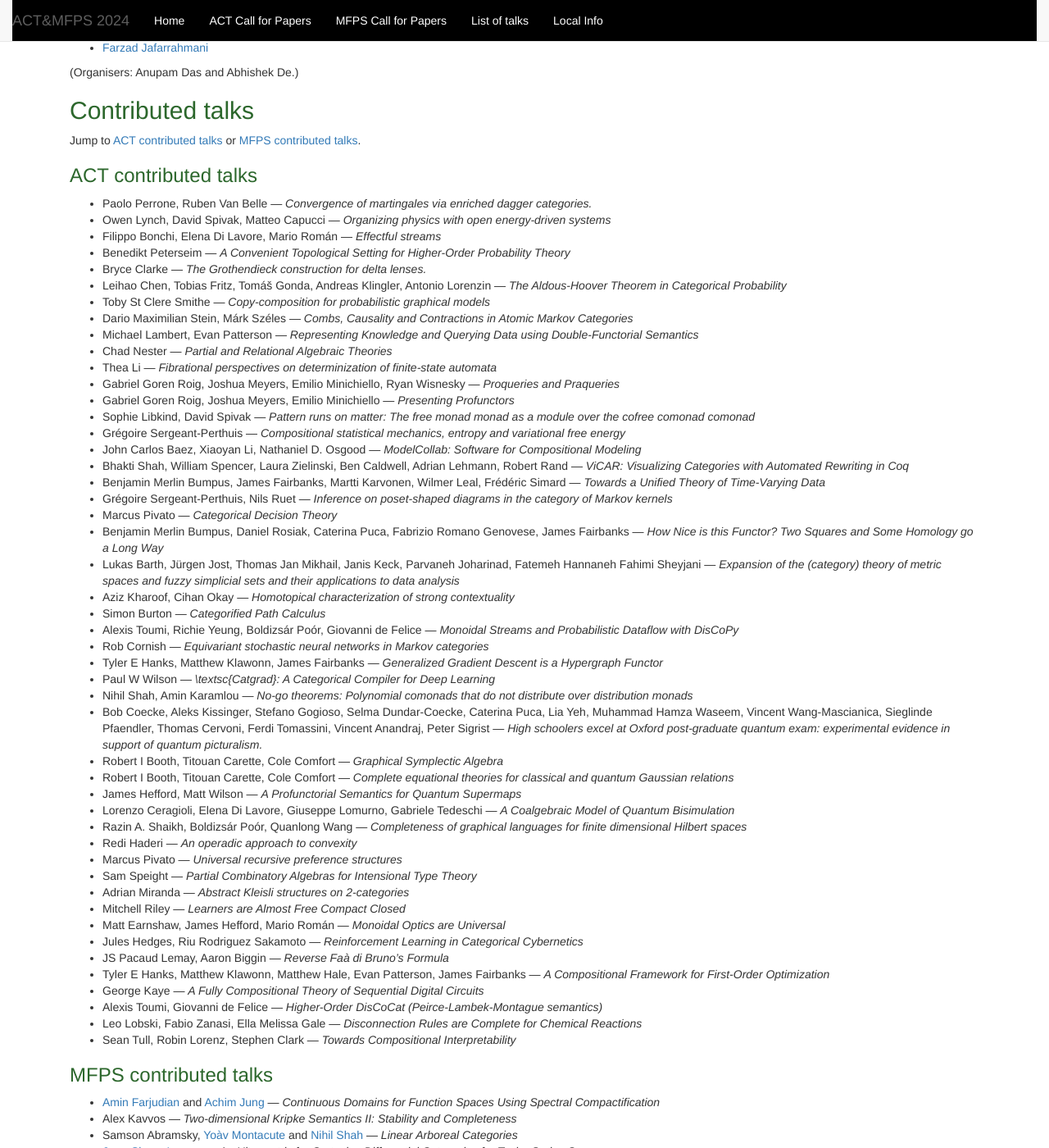
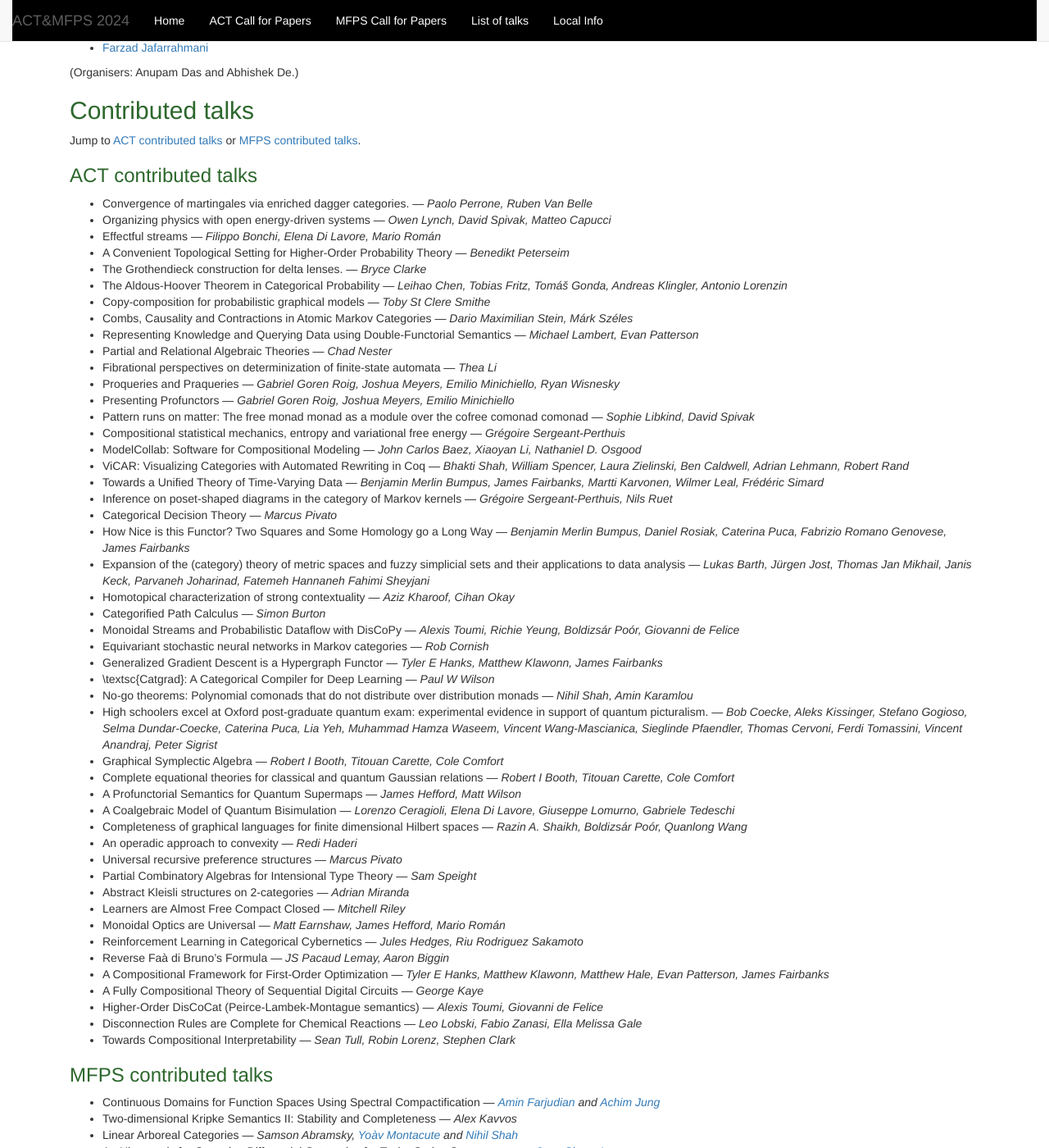
Before and after one commit to oxford24/oxford24.github.io, a Jekyll site: the page built from all-talks.md, in a window 1280 px wide and 1400 px high, scrolled down 799 px. Shown: the whole window at 82% size. Built offline with Jekyll 4.4.1, drawn with Linux system fonts in a browser that asks for light colours; some of the changed text lies outside the part shown.

Commit message:
Update all-talks.md

```diff
--- a/all-talks.md
+++ b/all-talks.md
@@ -49,77 +49,78 @@ Jump to [ACT contributed talks](#act-contributed-talks) or [MFPS contributed tal
 
 ### ACT contributed talks
 
-* Paolo Perrone, Ruben Van Belle &mdash; _Convergence of martingales via enriched dagger categories._
-* Owen Lynch, David Spivak, Matteo Capucci &mdash; _Organizing physics with open energy-driven systems_
-* Filippo Bonchi, Elena Di Lavore, Mario Román &mdash; _Effectful streams_
-* Benedikt Peterseim &mdash; _A Convenient Topological Setting for Higher-Order Probability Theory_
-* Bryce Clarke &mdash; _The Grothendieck construction for delta lenses._
-* Leihao Chen, Tobias Fritz, Tomáš Gonda, Andreas Klingler, Antonio Lorenzin &mdash; _The Aldous-Hoover Theorem in Categorical Probability_
-* Toby St Clere Smithe &mdash; _Copy-composition for probabilistic graphical models_
-* Dario Maximilian Stein, Márk Széles &mdash; _Combs, Causality and Contractions in Atomic Markov Categories_
-* Michael Lambert, Evan Patterson &mdash; _Representing Knowledge and Querying Data using Double-Functorial Semantics_
-* Chad Nester &mdash; _Partial and Relational Algebraic Theories_
-* Thea Li &mdash; _Fibrational perspectives on determinization of finite-state automata_
-* Gabriel Goren Roig, Joshua Meyers, Emilio Minichiello, Ryan Wisnesky &mdash; _Proqueries and Praqueries_
-* Gabriel Goren Roig, Joshua Meyers, Emilio Minichiello &mdash; _Presenting Profunctors_
-* Sophie Libkind, David Spivak  &mdash; _Pattern runs on matter: The free monad monad as a module over the cofree comonad comonad_
-* Grégoire Sergeant-Perthuis &mdash; _Compositional statistical mechanics, entropy and variational free energy_
-* John Carlos Baez, Xiaoyan Li, Nathaniel D. Osgood  &mdash; _ModelCollab: Software for Compositional Modeling_
-* Bhakti Shah, William Spencer, Laura Zielinski, Ben Caldwell, Adrian Lehmann, Robert Rand  &mdash; _ViCAR: Visualizing Categories with Automated Rewriting in Coq_
-* Benjamin Merlin Bumpus, James Fairbanks, Martti Karvonen, Wilmer Leal, Frédéric Simard  &mdash; _Towards a Unified Theory of Time-Varying Data_
-* Grégoire Sergeant-Perthuis, Nils Ruet  &mdash; _Inference on poset-shaped diagrams in the category of Markov kernels_
-* Marcus Pivato &mdash; _Categorical Decision Theory_
-* Benjamin Merlin Bumpus, Daniel Rosiak, Caterina Puca, Fabrizio Romano Genovese, James Fairbanks  &mdash; _How Nice is this Functor? Two Squares and Some Homology go a Long Way_
-* Lukas Barth, Jürgen Jost, Thomas Jan Mikhail, Janis Keck, Parvaneh Joharinad, Fatemeh Hannaneh Fahimi Sheyjani  &mdash; _Expansion of the (category) theory of metric spaces and fuzzy simplicial sets and their applications to data analysis_
-* Aziz Kharoof, Cihan Okay &mdash; _Homotopical characterization of strong contextuality_
-* Simon Burton &mdash; _Categorified Path Calculus_
-* Alexis Toumi, Richie Yeung, Boldizsár Poór, Giovanni de Felice &mdash; _Monoidal Streams and Probabilistic Dataflow with DisCoPy_
-* Rob Cornish &mdash; _Equivariant stochastic neural networks in Markov categories_
-* Tyler E Hanks, Matthew Klawonn, James Fairbanks   &mdash; _Generalized Gradient Descent is a Hypergraph Functor_
-* Paul W Wilson &mdash; _\textsc{Catgrad}: A Categorical Compiler for Deep Learning_
-* Nihil Shah, Amin Karamlou  &mdash; _No-go theorems: Polynomial comonads that do not distribute over distribution monads_
-* Bob Coecke, Aleks Kissinger, Stefano Gogioso, Selma Dundar-Coecke, Caterina Puca, Lia Yeh, Muhammad Hamza Waseem, Vincent Wang-Mascianica, Sieglinde Pfaendler, Thomas Cervoni, Ferdi Tomassini, Vincent Anandraj, Peter Sigrist &mdash; _High schoolers excel at Oxford post-graduate quantum exam: experimental evidence in support of quantum picturalism._
-* Robert I Booth, Titouan Carette, Cole Comfort &mdash; _Graphical Symplectic Algebra_
-* Robert I Booth, Titouan Carette, Cole Comfort &mdash; _Complete equational theories for classical and quantum Gaussian relations_
-* James Hefford, Matt Wilson &mdash; _A Profunctorial Semantics for Quantum Supermaps_
-* Lorenzo Ceragioli, Elena Di Lavore, Giuseppe Lomurno, Gabriele Tedeschi &mdash; _A Coalgebraic Model of Quantum Bisimulation_
-* Razin A. Shaikh, Boldizsár Poór, Quanlong Wang  &mdash; _Completeness of graphical languages for finite dimensional Hilbert spaces_
-* Redi Haderi &mdash; _An operadic approach to convexity_
-* Marcus Pivato &mdash; _Universal recursive preference structures_
-* Sam Speight  &mdash; _Partial Combinatory Algebras for Intensional Type Theory_
-* Adrian Miranda &mdash; _Abstract Kleisli structures on 2-categories_
-* Mitchell Riley &mdash; _Learners are Almost Free Compact Closed_
-* Matt Earnshaw, James Hefford, Mario Román  &mdash; _Monoidal Optics are Universal_
-* Jules Hedges, Riu Rodriguez Sakamoto  &mdash; _Reinforcement Learning in Categorical Cybernetics_
-* JS Pacaud Lemay, Aaron Biggin  &mdash; _Reverse Faà di Bruno's Formula_
-* Tyler E Hanks, Matthew Klawonn, Matthew Hale, Evan Patterson, James Fairbanks  &mdash; _A Compositional Framework for First-Order Optimization_
-* George Kaye &mdash; _A Fully Compositional Theory of Sequential Digital Circuits_
-* Alexis Toumi, Giovanni de Felice  &mdash; _Higher-Order DisCoCat (Peirce-Lambek-Montague semantics)_
-* Leo Lobski, Fabio Zanasi, Ella Melissa Gale  &mdash; _Disconnection Rules are Complete for Chemical Reactions_
-* Sean Tull, Robin Lorenz, Stephen Clark  &mdash; _Towards Compositional Interpretability_
+* Convergence of martingales via enriched dagger categories. &mdash; <i>Paolo Perrone, Ruben Van Belle</i>
+* Organizing physics with open energy-driven systems &mdash; <i>Owen Lynch, David Spivak, Matteo Capucci</i>
+* Effectful streams &mdash; <i>Filippo Bonchi, Elena Di Lavore, Mario Román</i>
+* A Convenient Topological Setting for Higher-Order Probability Theory &mdash; <i>Benedikt Peterseim</i>
+* The Grothendieck construction for delta lenses. &mdash; <i>Bryce Clarke</i>
+* The Aldous-Hoover Theorem in Categorical Probability &mdash; <i>Leihao Chen, Tobias Fritz, Tomáš Gonda, Andreas Klingler, Antonio Lorenzin</i>
+* Copy-composition for probabilistic graphical models &mdash; <i>Toby St Clere Smithe</i>
+* Combs, Causality and Contractions in Atomic Markov Categories &mdash; <i>Dario Maximilian Stein, Márk Széles</i>
+* Representing Knowledge and Querying Data using Double-Functorial Semantics &mdash; <i>Michael Lambert, Evan Patterson</i>
+* Partial and Relational Algebraic Theories &mdash; <i>Chad Nester</i>
+* Fibrational perspectives on determinization of finite-state automata &mdash; <i>Thea Li</i>
+* Proqueries and Praqueries &mdash; <i>Gabriel Goren Roig, Joshua Meyers, Emilio Minichiello, Ryan Wisnesky</i>
+* Presenting Profunctors &mdash; <i>Gabriel Goren Roig, Joshua Meyers, Emilio Minichiello</i>
+* Pattern runs on matter: The free monad monad as a module over the cofree comonad comonad &mdash; <i>Sophie Libkind, David Spivak </i>
+* Compositional statistical mechanics, entropy and variational free energy &mdash; <i>Grégoire Sergeant-Perthuis</i>
+* ModelCollab: Software for Compositional Modeling &mdash; <i>John Carlos Baez, Xiaoyan Li, Nathaniel D. Osgood </i>
+* ViCAR: Visualizing Categories with Automated Rewriting in Coq &mdash; <i>Bhakti Shah, William Spencer, Laura Zielinski, Ben Caldwell, Adrian Lehmann, Robert Rand </i>
+* Towards a Unified Theory of Time-Varying Data &mdash; <i>Benjamin Merlin Bumpus, James Fairbanks, Martti Karvonen, Wilmer Leal, Frédéric Simard </i>
+* Inference on poset-shaped diagrams in the category of Markov kernels &mdash; <i>Grégoire Sergeant-Perthuis, Nils Ruet </i>
+* Categorical Decision Theory &mdash; <i>Marcus Pivato</i>
+* How Nice is this Functor? Two Squares and Some Homology go a Long Way &mdash; <i>Benjamin Merlin Bumpus, Daniel Rosiak, Caterina Puca, Fabrizio Romano Genovese, James Fairbanks </i>
+* Expansion of the (category) theory of metric spaces and fuzzy simplicial sets and their applications to data analysis &mdash; <i>Lukas Barth, Jürgen Jost, Thomas Jan Mikhail, Janis Keck, Parvaneh Joharinad, Fatemeh Hannaneh Fahimi Sheyjani </i>
+* Homotopical characterization of strong contextuality &mdash; <i>Aziz Kharoof, Cihan Okay</i>
+* Categorified Path Calculus &mdash; <i>Simon Burton</i>
+* Monoidal Streams and Probabilistic Dataflow with DisCoPy &mdash; <i>Alexis Toumi, Richie Yeung, Boldizsár Poór, Giovanni de Felice</i>
+* Equivariant stochastic neural networks in Markov categories &mdash; <i>Rob Cornish</i>
+* Generalized Gradient Descent is a Hypergraph Functor &mdash; <i>Tyler E Hanks, Matthew Klawonn, James Fairbanks  </i>
+* \textsc{Catgrad}: A Categorical Compiler for Deep Learning &mdash; <i>Paul W Wilson</i>
+* No-go theorems: Polynomial comonads that do not distribute over distribution monads &mdash; <i>Nihil Shah, Amin Karamlou </i>
+* High schoolers excel at Oxford post-graduate quantum exam: experimental evidence in support of quantum picturalism. &mdash; <i>Bob Coecke, Aleks Kissinger, Stefano Gogioso, Selma Dundar-Coecke, Caterina Puca, Lia Yeh, Muhammad Hamza Waseem, Vincent Wang-Mascianica, Sieglinde Pfaendler, Thomas Cervoni, Ferdi Tomassini, Vincent Anandraj, Peter Sigrist</i>
+* Graphical Symplectic Algebra &mdash; <i>Robert I Booth, Titouan Carette, Cole Comfort</i>
+* Complete equational theories for classical and quantum Gaussian relations &mdash; <i>Robert I Booth, Titouan Carette, Cole Comfort</i>
+* A Profunctorial Semantics for Quantum Supermaps &mdash; <i>James Hefford, Matt Wilson</i>
+* A Coalgebraic Model of Quantum Bisimulation &mdash; <i>Lorenzo Ceragioli, Elena Di Lavore, Giuseppe Lomurno, Gabriele Tedeschi</i>
+* Completeness of graphical languages for finite dimensional Hilbert spaces &mdash; <i>Razin A. Shaikh, Boldizsár Poór, Quanlong Wang </i>
+* An operadic approach to convexity &mdash; <i>Redi Haderi</i>
+* Universal recursive preference structures &mdash; <i>Marcus Pivato</i>
+* Partial Combinatory Algebras for Intensional Type Theory &mdash; <i>Sam Speight </i>
+* Abstract Kleisli structures on 2-categories &mdash; <i>Adrian Miranda</i>
+* Learners are Almost Free Compact Closed &mdash; <i>Mitchell Riley</i>
+* Monoidal Optics are Universal &mdash; <i>Matt Earnshaw, James Hefford, Mario Román </i>
+* Reinforcement Learning in Categorical Cybernetics &mdash; <i>Jules Hedges, Riu Rodriguez Sakamoto </i>
+* Reverse Faà di Bruno's Formula &mdash; <i>JS Pacaud Lemay, Aaron Biggin </i>
+* A Compositional Framework for First-Order Optimization &mdash; <i>Tyler E Hanks, Matthew Klawonn, Matthew Hale, Evan Patterson, James Fairbanks </i>
+* A Fully Compositional Theory of Sequential Digital Circuits &mdash; <i>George Kaye</i>
+* Higher-Order DisCoCat (Peirce-Lambek-Montague semantics) &mdash; <i>Alexis Toumi, Giovanni de Felice </i>
+* Disconnection Rules are Complete for Chemical Reactions &mdash; <i>Leo Lobski, Fabio Zanasi, Ella Melissa Gale </i>
+* Towards Compositional Interpretability &mdash; <i>Sean Tull, Robin Lorenz, Stephen Clark </i>
 
 ### MFPS contributed talks
 
 
-* <div class="paper"><span class="authors"><span><a href="https://www.birmingham.ac.uk/schools/mathematics/people/navigation.aspx?ReferenceId=205075&amp;Name=dr-amin-farjudian">Amin Farjudian</a> and <a href="https://www.cs.bham.ac.uk/~axj/">Achim Jung</a></span> &mdash; </span><i><span class="title">Continuous Domains for Function Spaces Using Spectral Compactification</span></i></div>
-* <div class="paper"><span class="authors">Alex Kavvos &mdash; </span><i><span class="title">Two-dimensional Kripke Semantics II: Stability and Completeness</span></i></div>
-* <div class="paper"><span class="authors"><span>Samson Abramsky, <a href="https://www.cl.cam.ac.uk/~ym374/">Yoàv Montacute</a> and <a href="http://www.cs.ox.ac.uk/people/nihil.shah/">Nihil Shah</a></span> &mdash; </span><i><span class="title">Linear Arboreal Categories</span></i></div>
-* <div class="paper"><span class="authors"><a href="https://sites.google.com/view/jspl-personal-webpage/">Jean-Simon Lemay</a> &mdash; </span><i><span class="title">An Ultrametric for Cartesian Differential Categories for Taylor Series Convergence</span></i></div>
-* <div class="paper"><span class="authors"><span>Thibaut Benjamin, Ioannis Markakis and Chiara Sarti</span> &mdash; </span><i><span class="title">CaTT contexts are finite computads</span></i></div>
-* <div class="paper"><span class="authors"><span><a href="https://basvdheuvel.github.io/">Bas van den Heuvel</a>, <a href="http://www.mat.unb.br/~dnantes">Daniele Nantes-Sobrinho</a>, Joseph Paulus and <a href="http://www.jperez.nl">Jorge A &mdash; Pérez</a></span> &mdash; </span><i><span class="title">Typed Non-determinism in Concurrent Calculi: The Eager Way</span></i></div>
-* <div class="paper"><span class="authors"><span><a href="http://www.lix.polytechnique.fr/Labo/Elies.HARINGTON/">Elies Harington</a> and <a href="http://www.lix.polytechnique.fr/Labo/Samuel.Mimram/">Samuel Mimram</a></span> &mdash; </span><i><span class="title">Polynomials in homotopy type theory as a Kleisli category</span></i></div>
-* <div class="paper"><span class="authors"><span>Owen Lynch, Kris Brown, James Fairbanks and <a href="https://www.epatters.org">Evan Patterson</a></span> &mdash; </span><i><span class="title">GATlab: Modeling and Programming with Generalized Algebraic Theories</span></i></div>
-* <div class="paper"><span class="authors"><span><a href="https://www.harrisongrodin.com/">Harrison Grodin</a> and <a href="http://www.cs.cmu.edu/~rwh">Robert Harper</a></span> &mdash; </span><i><span class="title">Amortized Analysis via Coalgebra</span></i></div>
-* <div class="paper"><span class="authors"><span><a href="http://www.alexandergheorghiu.com/">Alexander Gheorghiu</a>, Tao Gu and <a href="http://www.cs.ucl.ac.uk/staff/D.Pym/">David Pym</a></span> &mdash; </span><i><span class="title">Inferentialist Resource Semantics</span></i></div>
-* <div class="paper"><span class="authors"><span><a href="https://www.math.muni.cz/~jurka/">Jan Jurka</a>, <a href="http://www.stefan-milius.eu">Stefan Milius</a> and <a href="https://www8.cs.fau.de/people/henning-urbat/">Henning Urbat</a></span> &mdash; </span><i><span class="title">Algebraic Reasoning over Relational Structures</span></i></div>
-* <div class="paper"><span class="authors"><span>Daniel Luckhardt, Harsh Beohar and Sebastian Küpper</span> &mdash; </span><i><span class="title">On Kleisli extensions and decorated trace semantics</span></i></div>
-* <div class="paper"><span class="authors"><a href="http://cs.bath.ac.uk/~wbh22">Willem Heijltjes</a> &mdash; </span><i><span class="title">The Functional Machine Calculus III: Choice (Early Announcement)</span></i></div>
-* <div class="paper"><span class="authors"><span><a href="http://cs-web.swan.ac.uk/~cpradic">Cécilia Pradic</a> and Ian Price</span> &mdash; </span><i><span class="title">Implicit automata in λ-calculi III: affine planar string-to-string functions</span></i></div>
-* <div class="paper"><span class="authors"><span><a href="http://bentnib.org/">Robert Atkey</a> and Wen Kokke</span> &mdash; </span><i><span class="title">A Semantic Proof of Generalised Cut Elimination for Deep Inference</span></i></div>
-* <div class="paper"><span class="authors"><span><a href="http://yuesforest.com">Yue Niu</a>, <a href="http://www.jonmsterling.com/">Jonathan Sterling</a> and <a href="http://www.cs.cmu.edu/~rwh">Robert Harper</a></span> &mdash; </span><i><span class="title">Cost-sensitive computational adequacy of higher-order recursion in synthetic domain theory</span></i></div>
-* <div class="paper"><span class="authors"><span>Jack Liell-Cock and <a href="http://www.cs.ox.ac.uk/people/samuel.staton/main.html">Sam Staton</a></span> &mdash; </span><i><span class="title">Early announcement: Compositional models for imprecise probability</span></i></div>
-* <div class="paper"><span class="authors"><span>Ali Khan Caires Ribeiro, <a href="http://www.inf.kcl.ac.uk/staff/maribel">Maribel Fernandez</a> and <a href="http://www.mat.unb.br/~dnantes">Daniele Nantes-Sobrinho</a></span> &mdash; </span><i><span class="title">A strong nominal semantics for fixed-point constraints</span></i></div>
-* <div class="paper"><span class="authors"><span><a href="https://sites.google.com/site/beniaminoaccattoli/">Beniamino Accattoli</a> and <a href="http://www.lix.polytechnique.fr/Labo/Jui-Hsuan.WU/">Jui-Hsuan Wu</a></span> &mdash; </span><i><span class="title">Positive Focusing is Directly Useful</span></i></div>
-* <div class="paper"><span class="authors"><a href="https://cbaberle.com">C.B - Aberlé</a> &mdash; </span><i><span class="title">Parametricity via Cohesion</span></i></div>
-* <div class="paper"><span class="authors"><span><a href="https://www.normalesup.org/~cagne/index.html">Pierre Cagne</a> and <a href="http://cs.appstate.edu/johannp">Patricia Johann</a></span> &mdash; </span><i><span class="title">Early Announcement: Relational parametricity in the presence of GADTs</span></i></div>
-* <div class="paper"><span class="authors"><span><a href="https://matteocapucci.wordpress.com">Matteo Capucci</a>, <a href="https://www.brunogavranovic.com/">Bruno Gavranovic</a>, <a href="https://abdullahnaeemmalik.github.io/">Abdullah Malik</a>, <a href="https://www.ornl.gov/staff-profile/francisco-r-rios">Francisco Rios</a> and <a href="https://sites.google.com/view/jonathanweinberger">Jonathan Weinberger</a></span> &mdash; </span><i><span class="title">On a fibrational construction for optics, lenses, and Dialectica categories</span>
+* Continuous Domains for Function Spaces Using Spectral Compactification &mdash; <i><a href="https://www.birmingham.ac.uk/schools/mathematics/people/navigation.aspx?ReferenceId=205075&amp;Name=dr-amin-farjudian">Amin Farjudian</a> and <a href="https://www.cs.bham.ac.uk/~axj/">Achim Jung</a></i>
+* Two-dimensional Kripke Semantics II: Stability and Completeness &mdash; <i>Alex Kavvos</i>
+* Linear Arboreal Categories &mdash; <i>Samson Abramsky, <a href="https://www.cl.cam.ac.uk/~ym374/">Yoàv Montacute</a> and <a href="http://www.cs.ox.ac.uk/people/nihil.shah/">Nihil Shah</a></i>
+* An Ultrametric for Cartesian Differential Categories for Taylor Series Convergence &mdash; <i><a href="https://sites.google.com/view/jspl-personal-webpage/">Jean-Simon Lemay</a></i>
+* CaTT contexts are finite computads &mdash; <i>Thibaut Benjamin, Ioannis Markakis and Chiara Sarti</i>
+* Typed Non-determinism in Concurrent Calculi: The Eager Way &mdash; <i><a href="https://basvdheuvel.github.io/">Bas van den Heuvel</a>, <a href="http://www.mat.unb.br/~dnantes">Daniele Nantes-Sobrinho</a>, Joseph Paulus and <a href="http://www.jperez.nl">Jorge A &mdash; Pérez</a></i>
+* Polynomials in homotopy type theory as a Kleisli category &mdash; <i><a href="http://www.lix.polytechnique.fr/Labo/Elies.HARINGTON/">Elies Harington</a> and <a href="http://www.lix.polytechnique.fr/Labo/Samuel.Mimram/">Samuel Mimram</a></i>
+* GATlab: Modeling and Programming with Generalized Algebraic Theories &mdash; <i>Owen Lynch, Kris Brown, James Fairbanks and <a href="https://www.epatters.org">Evan Patterson</a></i>
+* Amortized Analysis via Coalgebra &mdash; <i><a href="https://www.harrisongrodin.com/">Harrison Grodin</a> and <a href="http://www.cs.cmu.edu/~rwh">Robert Harper</a></i>
+* Inferentialist Resource Semantics &mdash; <i><a href="http://www.alexandergheorghiu.com/">Alexander Gheorghiu</a>, Tao Gu and <a href="http://www.cs.ucl.ac.uk/staff/D.Pym/">David Pym</a></i>
+* Algebraic Reasoning over Relational Structures &mdash; <i><a href="https://www.math.muni.cz/~jurka/">Jan Jurka</a>, <a href="http://www.stefan-milius.eu">Stefan Milius</a> and <a href="https://www8.cs.fau.de/people/henning-urbat/">Henning Urbat</a></i>
+* On Kleisli extensions and decorated trace semantics &mdash; <i>Daniel Luckhardt, Harsh Beohar and Sebastian Küpper</i>
+* The Functional Machine Calculus III: Choice (Early Announcement) &mdash; <i><a href="http://cs.bath.ac.uk/~wbh22">Willem Heijltjes</a></i>
+* Implicit automata in λ-calculi III: affine planar string-to-string functions &mdash; <i><a href="http://cs-web.swan.ac.uk/~cpradic">Cécilia Pradic</a> and Ian Price</i>
+* A Semantic Proof of Generalised Cut Elimination for Deep Inference &mdash; <i><a href="http://bentnib.org/">Robert Atkey</a> and Wen Kokke</i>
+* Cost-sensitive computational adequacy of higher-order recursion in synthetic domain theory &mdash; <i><a href="http://yuesforest.com">Yue Niu</a>, <a href="http://www.jonmsterling.com/">Jonathan Sterling</a> and <a href="http://www.cs.cmu.edu/~rwh">Robert Harper</a></i>
+* Early announcement: Compositional models for imprecise probability &mdash; <i>Jack Liell-Cock and <a href="http://www.cs.ox.ac.uk/people/samuel.staton/main.html">Sam Staton</a></i>
+* A strong nominal semantics for fixed-point constraints &mdash; <i>Ali Khan Caires Ribeiro, <a href="http://www.inf.kcl.ac.uk/staff/maribel">Maribel Fernandez</a> and <a href="http://www.mat.unb.br/~dnantes">Daniele Nantes-Sobrinho</a></i>
+* Positive Focusing is Directly Useful &mdash; <i><a href="https://sites.google.com/site/beniaminoaccattoli/">Beniamino Accattoli</a> and <a href="http://www.lix.polytechnique.fr/Labo/Jui-Hsuan.WU/">Jui-Hsuan Wu</a></i>
+* Parametricity via Cohesion &mdash; <i><a href="https://cbaberle.com">C.B - Aberlé</a></i>
+* Early Announcement: Relational parametricity in the presence of GADTs &mdash; <i><a href="https://www.normalesup.org/~cagne/index.html">Pierre Cagne</a> and <a href="http://cs.appstate.edu/johannp">Patricia Johann</a></i>
+* On a fibrational construction for optics, lenses, and Dialectica categories &mdash;
+<i><a href="https://matteocapucci.wordpress.com">Matteo Capucci</a>, <a href="https://www.brunogavranovic.com/">Bruno Gavranovic</a>, <a href="https://abdullahnaeemmalik.github.io/">Abdullah Malik</a>, <a href="https://www.ornl.gov/staff-profile/francisco-r-rios">Francisco Rios</a> and <a href="https://sites.google.com/view/jonathanweinberger">Jonathan Weinberger</a></i>
```
